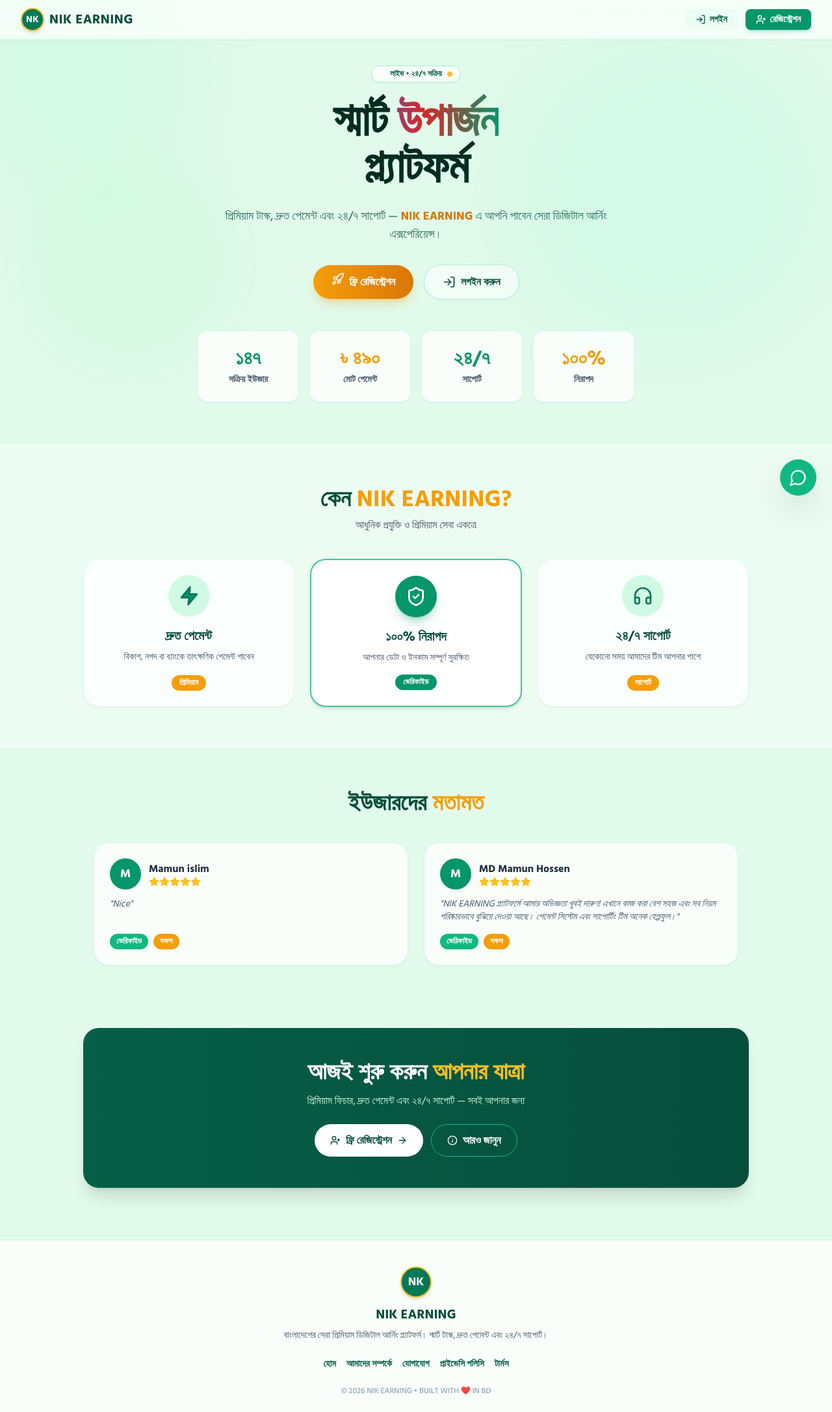
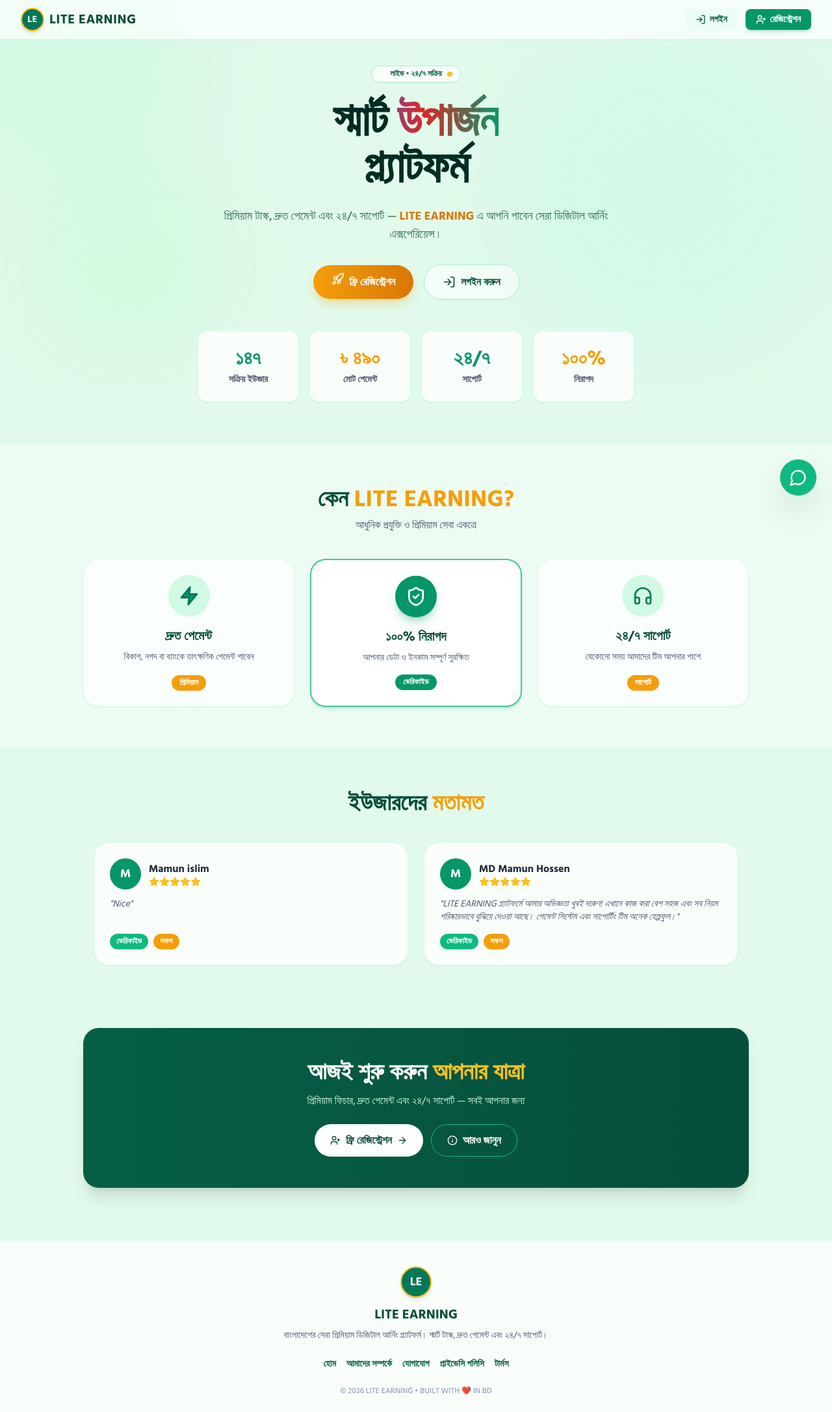
Before and after one commit to 2550rayhanpc/liteearning, a Next.js app: page / in a window 1280 px wide. Shown: the whole page at 65% size. Built offline with nearby package versions, Linux system fonts and the light colour scheme.

Commit message:
Rename NIK EARNING to LITE EARNING throughout page

```diff
--- a/app/page.js
+++ b/app/page.js
@@ -22,11 +22,11 @@ function Counter({ targetNumber, prefix = "", suffix = "" }) {
   useEffect(() => {
     if (isInView) {
       let start = 0;
-      const duration = 2000; // ২ সেকেন্ড সময় নিবে
+      const duration = 2000;
       const stepTime = Math.abs(Math.floor(duration / targetNumber)) || 10;
 
       const timer = setInterval(() => {
-        start += Math.ceil(targetNumber / 50); // স্মুথ ইনক্রিমেন্ট
+        start += Math.ceil(targetNumber / 50);
         if (start >= targetNumber) {
           setCount(targetNumber);
           clearInterval(timer);
@@ -75,9 +75,9 @@ export default function Home() {
           </button>
           <div className="flex items-center gap-2 font-bold text-xl text-emerald-900 tracking-wide">
             <div className="w-9 h-9 rounded-full bg-emerald-700 text-white flex items-center justify-center font-extrabold text-sm shadow-md border-2 border-amber-400">
-              NK
+              LE
             </div>
-            <span>NIK EARNING</span>
+            <span>LITE EARNING</span>
           </div>
         </div>
 
@@ -112,7 +112,7 @@ export default function Home() {
         </h1>
 
         <p className="text-emerald-900/80 text-base md:text-lg max-w-2xl font-medium mb-8 leading-relaxed">
-          প্রিমিয়াম টাস্ক, দ্রুত পেমেন্ট এবং ২৪/৭ সাপোর্ট — <span className="text-amber-600 font-bold">NIK EARNING</span> এ আপনি পাবেন সেরা ডিজিটাল আর্নিং এক্সপেরিয়েন্স।
+          প্রিমিয়াম টাস্ক, দ্রুত পেমেন্ট এবং ২৪/৭ সাপোর্ট — <span className="text-amber-600 font-bold">LITE EARNING</span> এ আপনি পাবেন সেরা ডিজিটাল আর্নিং এক্সপেরিয়েন্স।
         </p>
 
         <div className="flex flex-wrap items-center justify-center gap-4 mb-12">
@@ -126,7 +126,7 @@ export default function Home() {
           </button>
         </div>
 
-        {/* 🚀 LIVE ANIMATED COUNTER STATS 🚀 */}
+        {/* LIVE COUNTER STATS */}
         <div className="grid grid-cols-2 md:grid-cols-4 gap-4 w-full max-w-4xl">
           <div className="bg-white/80 backdrop-blur-md p-4 md:p-6 rounded-2xl border border-emerald-100/80 shadow-sm text-center transform transition hover:-translate-y-1">
             <h3 className="text-2xl md:text-3xl font-extrabold text-emerald-600 mb-1">
@@ -158,7 +158,7 @@ export default function Home() {
         </div>
       </motion.section>
 
-      {/* 3. FEATURES SECTION WITH IN-VIEW ANIMATION */}
+      {/* 3. FEATURES SECTION */}
       <motion.section
         initial="hidden"
         whileInView="visible"
@@ -168,7 +168,7 @@ export default function Home() {
       >
         <div className="max-w-5xl mx-auto text-center">
           <h2 className="text-3xl md:text-4xl font-extrabold text-emerald-900 mb-2">
-            কেন <span className="text-amber-500">NIK EARNING?</span>
+            কেন <span className="text-amber-500">LITE EARNING?</span>
           </h2>
           <p className="text-slate-600 font-medium mb-10">আধুনিক প্রযুক্তি ও প্রিমিয়াম সেবা একত্রে</p>
 
@@ -203,7 +203,7 @@ export default function Home() {
         </div>
       </motion.section>
 
-      {/* 4. REVIEWS SECTION WITH IN-VIEW ANIMATION */}
+      {/* 4. REVIEWS SECTION */}
       <motion.section
         initial="hidden"
         whileInView="visible"
@@ -224,7 +224,7 @@ export default function Home() {
             },
             {
               name: "MD Mamun Hossen",
-              review: '"NIK EARNING প্ল্যাটফর্মে আমার অভিজ্ঞতা খুবই দারুণ! এখানে কাজ করা বেশ সহজ এবং সব নিয়ম পরিষ্কারভাবে বুঝিয়ে দেওয়া আছে। পেমেন্ট সিস্টেম এবং সাপোর্টিং টিম অনেক হেল্পফুল।"',
+              review: '"LITE EARNING প্ল্যাটফর্মে আমার অভিজ্ঞতা খুবই দারুণ! এখানে কাজ করা বেশ সহজ এবং সব নিয়ম পরিষ্কারভাবে বুঝিয়ে দেওয়া আছে। পেমেন্ট সিস্টেম এবং সাপোর্টিং টিম অনেক হেল্পফুল।"',
               badges: ["ভেরিফাইড", "সফল"]
             }
           ].map((item, idx) => (
@@ -255,7 +255,7 @@ export default function Home() {
         </div>
       </motion.section>
 
-      {/* 5. CTA BANNER WITH IN-VIEW ANIMATION */}
+      {/* 5. CTA BANNER */}
       <motion.section
         initial="hidden"
         whileInView="visible"
@@ -296,9 +296,9 @@ export default function Home() {
       <footer className="bg-white/80 border-t border-emerald-100 pt-10 pb-6 px-4 text-center mt-12">
         <div className="max-w-4xl mx-auto flex flex-col items-center">
           <div className="w-12 h-12 rounded-full bg-emerald-700 text-white flex items-center justify-center font-extrabold text-lg mb-3 shadow-md border-2 border-amber-400">
-            NK
+            LE
           </div>
-          <h3 className="font-extrabold text-xl text-emerald-900 mb-2">NIK EARNING</h3>
+          <h3 className="font-extrabold text-xl text-emerald-900 mb-2">LITE EARNING</h3>
           <p className="text-slate-600 text-sm max-w-md mb-6">
             বাংলাদেশের সেরা প্রিমিয়াম ডিজিটাল আর্নিং প্ল্যাটফর্ম। স্মার্ট টাস্ক, দ্রুত পেমেন্ট এবং ২৪/৭ সাপোর্ট।
           </p>
@@ -312,7 +312,7 @@ export default function Home() {
           </div>
 
           <p className="text-xs text-slate-400 font-medium">
-            © 2026 NIK EARNING • BUILT WITH ❤️ IN BD
+            © 2026 LITE EARNING • BUILT WITH ❤️ IN BD
           </p>
         </div>
       </footer>
```
